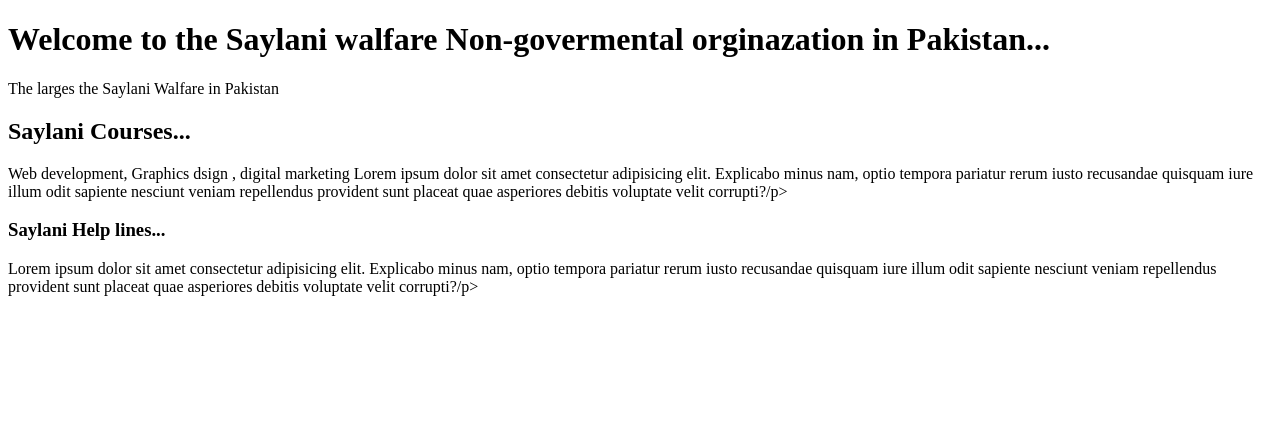
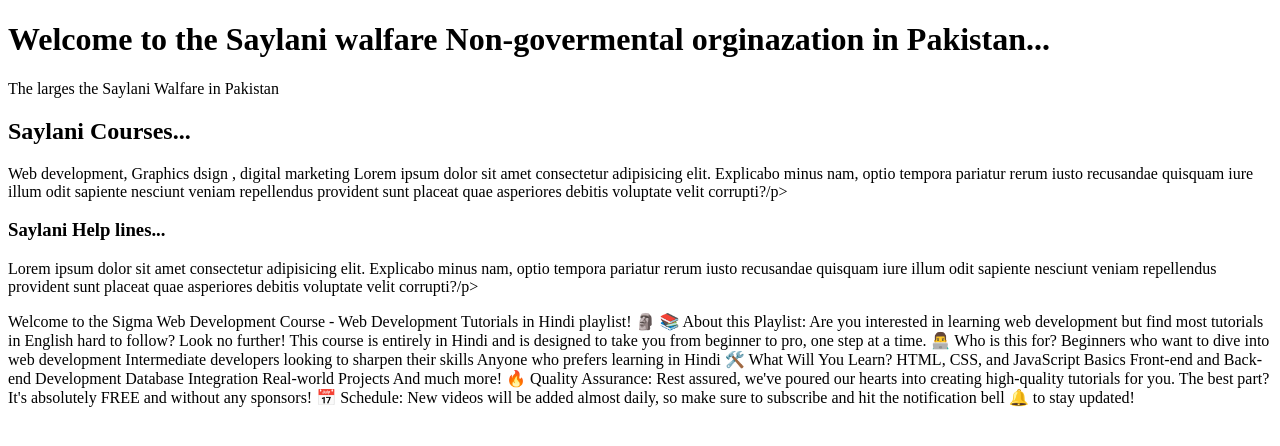
Before and after one commit to sufiyanfaisal90-oss/first_assigment, a plain HTML site: page class 3/index.html in a window 1280 px wide. Drawn offline with Linux system fonts and the light colour scheme.

Commit message:
This is heading and Paragrapgh tag

```diff
--- a/class 3/index.html
+++ b/class 3/index.html
@@ -12,5 +12,27 @@
     <p>Web development, Graphics dsign , digital marketing Lorem ipsum dolor sit amet consectetur adipisicing elit. Explicabo minus nam, optio tempora pariatur rerum iusto recusandae quisquam iure illum odit sapiente nesciunt veniam repellendus provident sunt placeat quae asperiores debitis voluptate velit corrupti?/p>
     <h3>Saylani Help lines...</h3>
     <p>Lorem ipsum dolor sit amet consectetur adipisicing elit. Explicabo minus nam, optio tempora pariatur rerum iusto recusandae quisquam iure illum odit sapiente nesciunt veniam repellendus provident sunt placeat quae asperiores debitis voluptate velit corrupti?/p>
+        <p>Welcome to the Sigma Web Development Course - Web Development Tutorials in Hindi playlist! 🗿
+
+📚 About this Playlist:
+Are you interested in learning web development but find most tutorials in English hard to follow? Look no further! This course is entirely in Hindi and is designed to take you from beginner to pro, one step at a time.
+
+👨‍💻 Who is this for?
+
+Beginners who want to dive into web development
+Intermediate developers looking to sharpen their skills
+Anyone who prefers learning in Hindi
+🛠️ What Will You Learn?
+
+HTML, CSS, and JavaScript Basics
+Front-end and Back-end Development
+Database Integration
+Real-world Projects
+And much more!
+🔥 Quality Assurance:
+Rest assured, we've poured our hearts into creating high-quality tutorials for you. The best part? It's absolutely FREE and without any sponsors!
+
+📅 Schedule:
+New videos will be added almost daily, so make sure to subscribe and hit the notification bell 🔔 to stay updated!</p>
 </body>
 </html>
```
